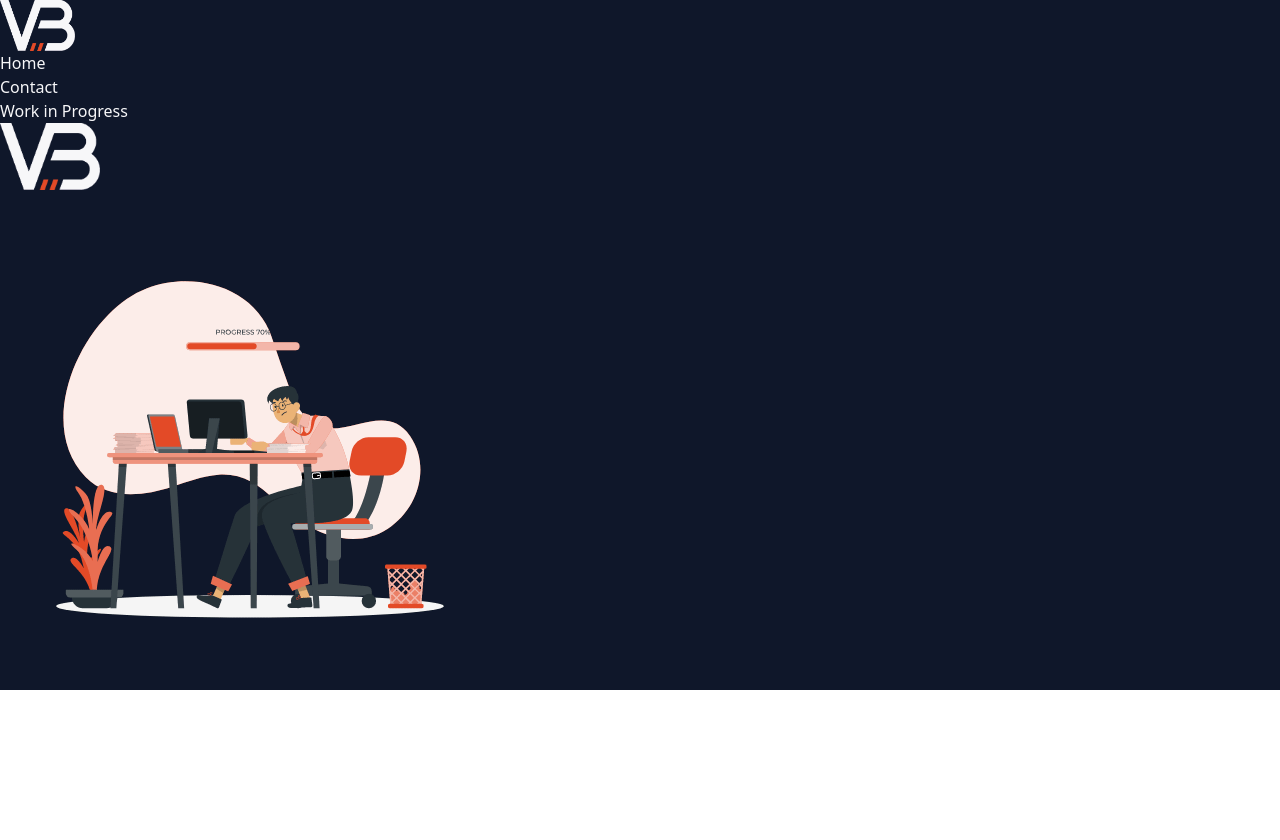
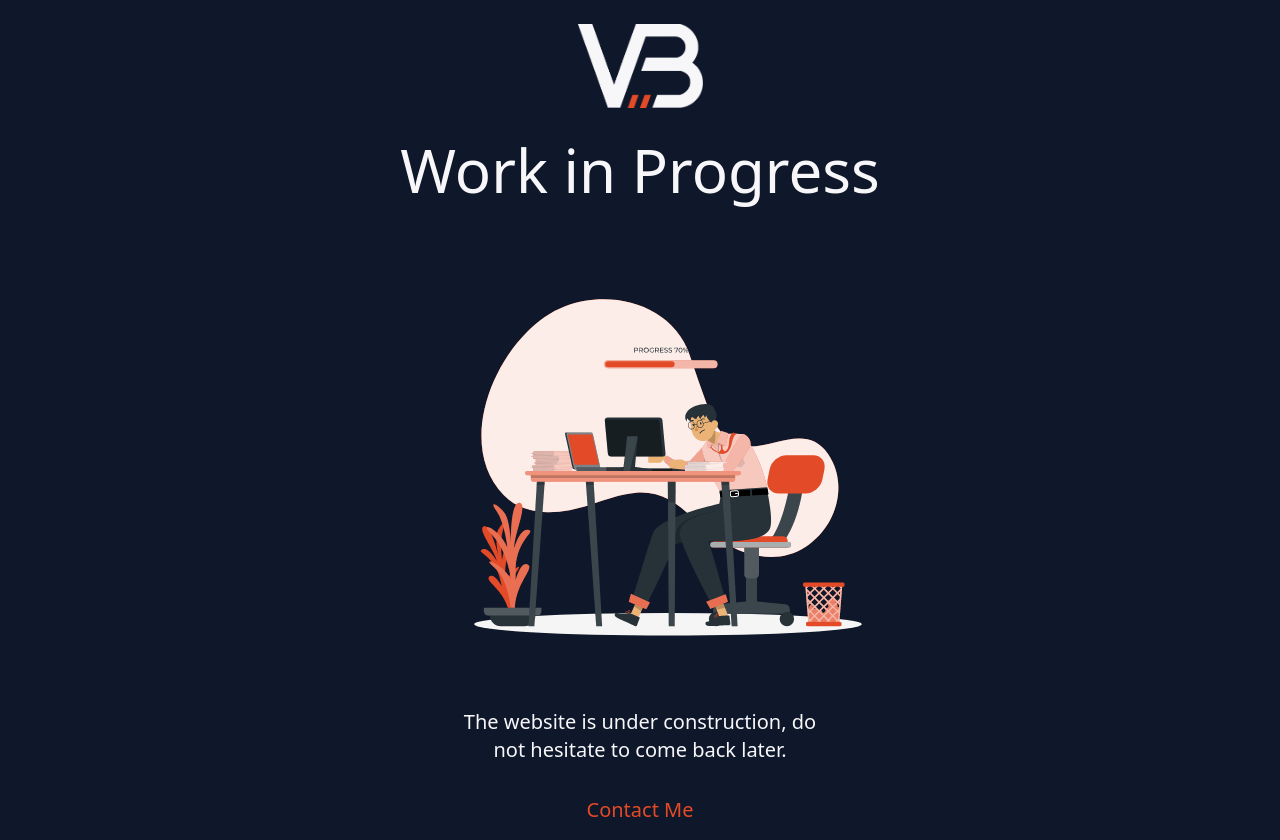
Before and after one commit to Vincent-Bouton/vb-dev, a Next.js app: page / in a window 1280 px wide. Before the commit the page ends 800 px from the top, so only its background shows below. Built offline with nearby package versions, Linux system fonts and the light colour scheme.

Commit message:
index Page CSS

```diff
--- a/components/Header.jsx
+++ b/components/Header.jsx
@@ -2,7 +2,7 @@ import Navbar from "./Navbar.jsx"
 
 const Header = (props) => {
   return (
-    <header>
+    <header className="container m-auto">
       <Navbar dark={props.dark}/>
     </header>
   )
--- a/components/Illustration.jsx
+++ b/components/Illustration.jsx
@@ -4,7 +4,7 @@ const Illustration = (props) => {
   return (
     <figure style={"size" in props ? { width:props.size } : {width:"200px"}}>
       <Image src={props.image} alt={`${ props.caption } Illustration`} layout="responsive"/>
-      <figcaption className="opacity-0 absolute">{props.caption}</figcaption>
+      <figcaption className="sr-only">{props.caption}</figcaption>
     </figure>
   )
 }
--- a/components/Logo.jsx
+++ b/components/Logo.jsx
@@ -6,7 +6,7 @@ const Logo = (props) => {
   return (
     <figure style={"size" in props ? {width: props.size} : {width: "160px"}}>
       <Image alt="VB-Dev Logo" src={props.dark ? whiteLogo : darkLogo} layout="responsive"/>
-      <figcaption className="opacity-0 absolute">VB</figcaption>
+      <figcaption className="sr-only">VB</figcaption>
     </figure>
   )
 
--- a/components/Navbar.jsx
+++ b/components/Navbar.jsx
@@ -4,18 +4,12 @@ import Logo from "./Logo"
 const Navbar = (props) => {
   return (
     <div>
-      <nav>
-        <ul>
-          <div>
-            <li>
-              <Link href="/"><Logo size={75} dark={props.dark}/></Link>
-            </li>
-          </div>
-          <div>
-            <li><Link href="/">Home</Link></li>
-            <li><Link href="/contact">Contact</Link></li>
-          </div>
-        </ul>
+      <nav className="flex justify-center p-6">
+        <Link href="/">
+          <a>
+            <Logo size={125} dark={props.dark}/>
+          </a>
+        </Link>
       </nav>
     </div>
   )
--- a/pages/index.jsx
+++ b/pages/index.jsx
@@ -1,6 +1,8 @@
 import Logo from "../components/Logo"
 import Illustration from "../components/Illustration"
 import Header from "../components/Header"
+
+import Link from "next/link"
 
 import WiPDark from "../public/progress/WiP-Dark.gif"
 import WiPWhite from "../public/progress/WiP-white.gif"
@@ -9,12 +11,23 @@ const HomePage = () => {
   let dark = true
   return(
     <div className={dark ? "dark" : ""}>
-      <div className="bg-neutral text-dark dark:bg-dark dark:text-neutral">
-        <Header dark={dark}/>
-        <main>
-          <h1>Work in Progress</h1>
-          <Logo size={100} dark={dark}/>
-          <Illustration size={500} caption="Boy standing at desk working on his computer" image={dark ? WiPDark : WiPWhite}/>
+      <div className="bg-neutral text-dark dark:bg-dark dark:text-neutral min-h-screen">
+        <div>
+          <Header dark={dark}/>
+        </div>
+        <main className="container m-auto">
+          <h1 className="text-6xl max-w-max mx-auto p-2">Work in Progress</h1>
+          <div className="mx-auto max-w-max pl-14">
+            <Illustration size={500} caption="Boy standing at desk working on his computer" image={dark ? WiPDark : WiPWhite}/>
+          </div>
+          <p className="text-xl text-center w-96 mx-auto">The website is under construction, do not hesitate to come back later.</p>
+          <div className="mt-4">
+            <Link href="/contact">
+              <div className="max-w-max py-4 px-4 mx-auto text-xl transition text-primary rounded-sm hover:bg-primary hover:bg-opacity-20 hover:cursor-pointer">
+                Contact Me
+              </div>
+            </Link>
+          </div>
         </main>
       </div>
     </div>
```
